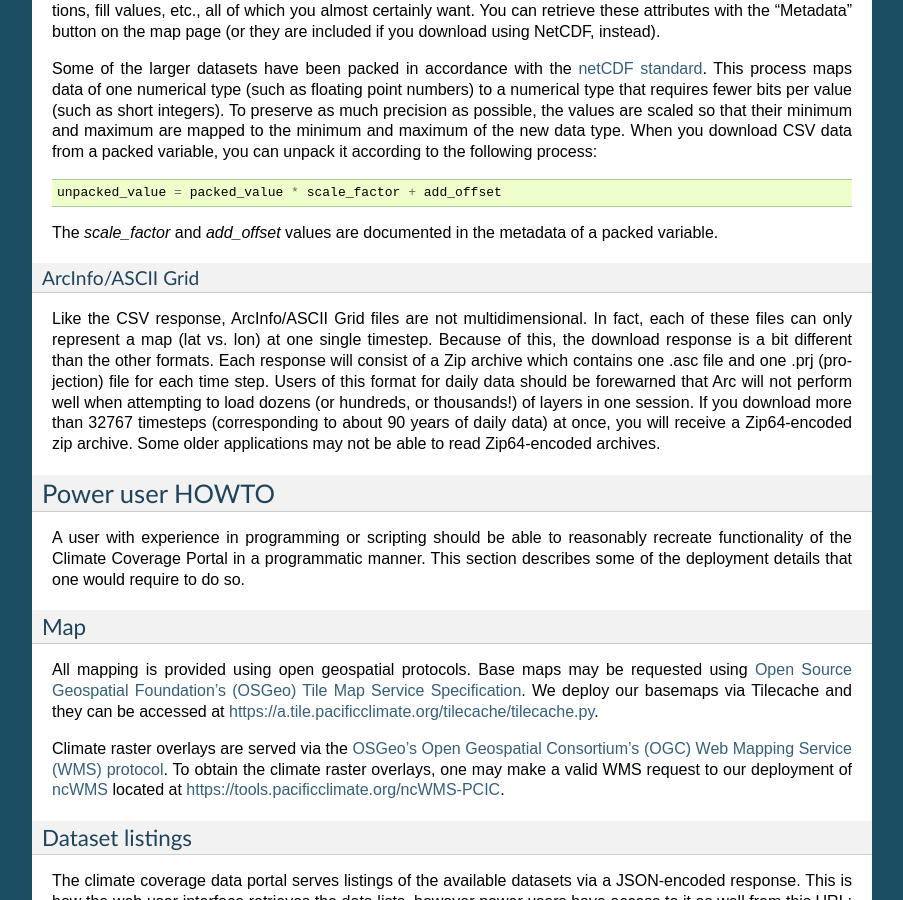
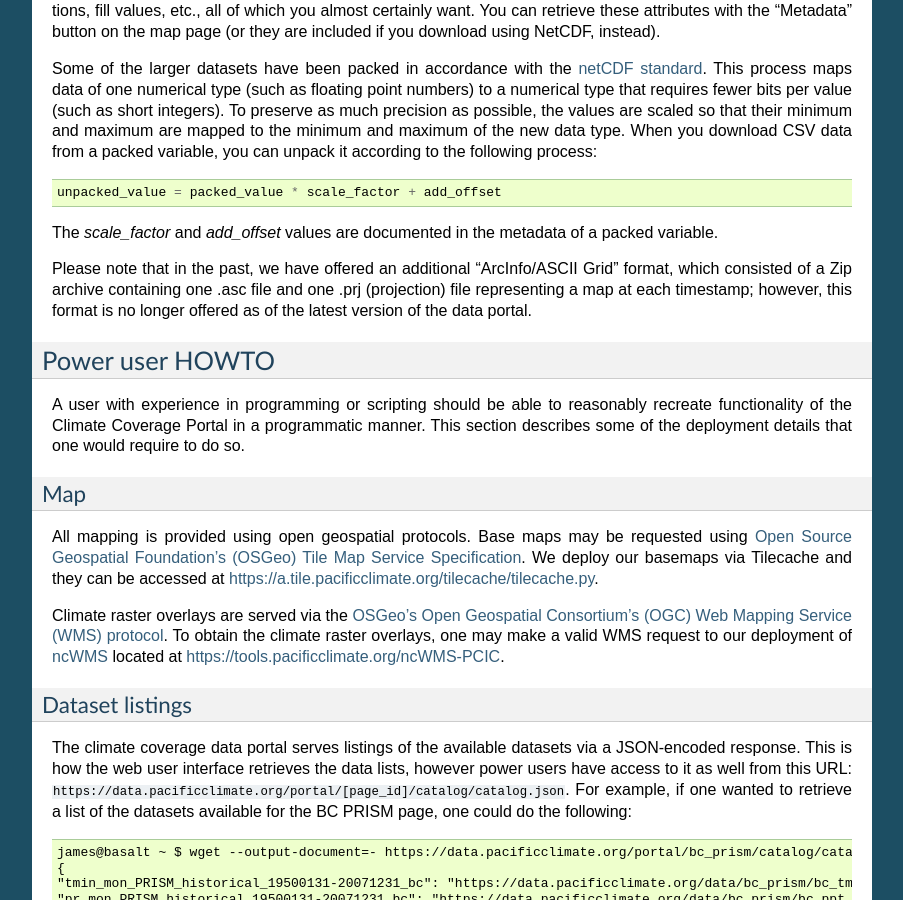
Before and after one commit to pacificclimate/pdp, a Sphinx documentation site: the page built from doc/source/raster.rst, in a window 1280 px wide and 900 px high, scrolled down 5659 px. Shown: the whole window, without its empty margins (198-1101 px from the left). Built offline with Sphinx 7.4.7, drawn with Linux system fonts in a browser that asks for light colours; pages that are not in the unit, such as notebooks, are missing from menus; some of the changed text lies outside the part shown.

Commit message:
Remove .aig support for downloading data

```diff
--- a/doc/source/raster.rst
+++ b/doc/source/raster.rst
@@ -153,11 +153,7 @@ Some of the larger datasets have been packed in accordance with the `netCDF stan
 
 The `scale_factor` and `add_offset` values are documented in the metadata of a packed variable.
 
-
-ArcInfo/ASCII Grid
-""""""""""""""""""
-
-Like the CSV response, ArcInfo/ASCII Grid files are not multidimensional. In fact, each of these files can only represent a map (lat vs. lon) at one single timestep. Because of this, the download response is a bit different than the other formats. Each response will consist of a Zip archive which contains one .asc file and one .prj (projection) file for each time step. Users of this format for daily data should be forewarned that Arc will not perform well when attempting to load dozens (or hundreds, or thousands!) of layers in one session. If you download more than 32767 timesteps (corresponding to about 90 years of daily data) at once, you will receive a Zip64-encoded zip archive. Some older applications may not be able to read Zip64-encoded archives.
+Please note that in the past, we have offered an additional "ArcInfo/ASCII Grid" format, which consisted of a Zip archive containing one .asc file and one .prj (projection) file representing a map at each timestamp; however, this format is no longer offered as of the latest version of the data portal.
 
 .. _power-user:
 
--- a/pdp/static/js/pdp_controls.js
+++ b/pdp/static/js/pdp_controls.js
@@ -526,7 +526,6 @@ RasterDownloadLink.prototype = {
         return url;
     },
     getSingleCellDownloadLink: function (bounds, feature) {
-        if (this.ext !== "aig") {
         var props = {
             dl_url: this.dl_url,
             ext: this.ext,
@@ -551,9 +550,6 @@ RasterDownloadLink.prototype = {
         if (url = window.prompt("Would you like to download the following subset of data?", url)) {
             location.href = url
         };
-        } else {
-            alert("Sorry, Arc/Info ASCII output is not currently supported for this feature.\nPlease select a different data format and try again.");
-        }
         // Clear point feature after use to avoid re-prompting user to download
         // the same cell of data when they switch to a new dataset
         this.layer.map.getLayersByName("Box Selection")[0].removeFeatures(feature)
--- a/pdp/static/js/pdp_download.js
+++ b/pdp/static/js/pdp_download.js
@@ -14,8 +14,7 @@ function createFormatOptions() {
 
 function createRasterFormatOptions() {
     var formatData = {nc: pdp.mkOpt('NetCDF', 'NetCDF is a self-describing file format widely used in the atmospheric sciences. Self describing means that the format information is contained within the file itself, so generic tools can be used to import these data. The format requires use of freely available applications to view, import, and export the data.'),
-                      ascii: pdp.mkOpt('ASCII', 'ASCII response will return an OPeNDAP plain-text response which is a human readable array notation.'),
-                      aig: pdp.mkOpt('Arc/Info ASCII Grid', 'This format is the ASCII interchange format for Arc/Info Grid. It takes the form of one ASCII file per layer, plus sometimes an associated .prj file, all of which are wrapped up in zip archive.') };
+                      ascii: pdp.mkOpt('ASCII', 'ASCII response will return an OPeNDAP plain-text response which is a human readable array notation.'), };
 
     return pdp.getSelectorWithHelp('Output Format', 'data-format', 'data-format', 'data-format-selector', 'nc', formatData, 'View output format descriptions', 450, 450);
 }
```
Also changed, not shown: other parts of doc/source/raster.rst (+1 -1 lines). Lines whose indentation alone changed are shown as unchanged.
